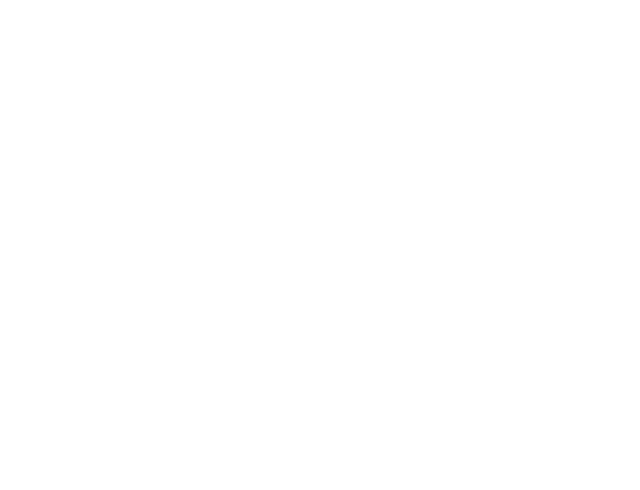
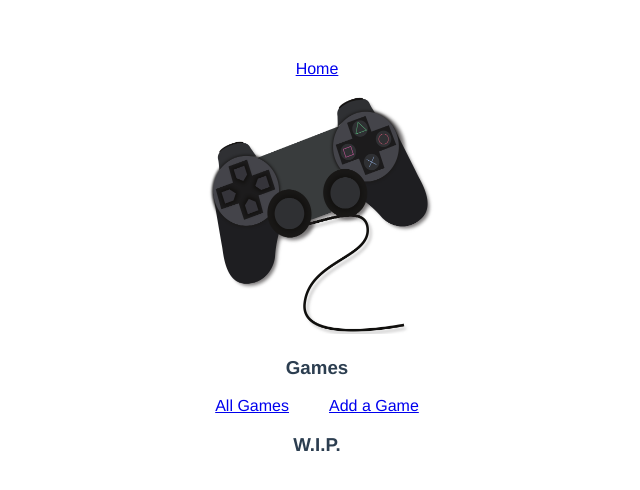
Before and after one commit to rodolphocastro/ARDC.VueJS.Playground, a Vue app: page /games/add in a window 1280 px wide. Shown: the top 490 px of the page, without its empty margins (323-963 px from the left). Built offline with nearby package versions, Linux system fonts and the light colour scheme.

Commit message:
Adicionar rotas aninhadas, adicionar base para a criação de Games

```diff
--- /dev/null
+++ b/src/components/GameCreate.vue
@@ -0,0 +1,23 @@
+<template>
+    <div id="game-create">
+        <h3>W.I.P.</h3>
+    </div>
+</template>
+
+<script>
+export default {
+    name: 'gameCreate',
+    methods: {
+        postGame(){
+            // TODO: Do something
+        }
+    },
+    data: {
+        newGame: null,
+    }
+}
+</script>
+
+<style>
+
+</style>
--- a/src/router.js
+++ b/src/router.js
@@ -24,7 +24,19 @@ const router = new Router({
         {
             path: '/games',
             name: 'games',
-            component: () => import('./views/Games.vue')
+            component: () => import('./views/Games.vue'),
+            children: [
+                {
+                    path: '',
+                    name: 'gameslist',
+                    component: () => import('./components/GamesList.vue')
+                },
+                {
+                    path: 'add',
+                    name: 'gamecreate',
+                    component: () => import('./components/GameCreate.vue')
+                }
+            ]
         }
     ]
 })
--- a/src/views/Games.vue
+++ b/src/views/Games.vue
@@ -5,7 +5,11 @@
         </p>
         <img class="page-logo" alt="a dualshock 4 controller" src="@/assets/games_logo.png">
         <h3>Games</h3>
-        <gamesList  />
+        <div id="games-navigation">
+            <router-link to="/games/">All Games</router-link>
+            <router-link to="/games/add">Add a Game</router-link>
+        </div>
+        <router-view></router-view>
     </div>
 </template>
 
@@ -14,12 +18,13 @@ import GamesList from "@/components/GamesList";
 
 export default {
     name: 'games',
-    components: {
-        GamesList,
-    }
 }
 </script>
 
 <style>
 
+#games-navigation > a {
+    margin: 20px;
+}
+
 </style>
```
